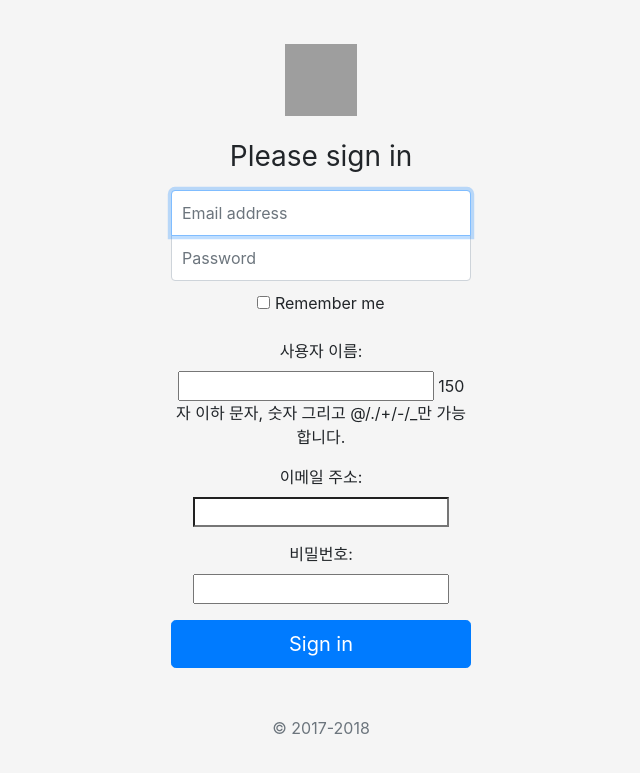
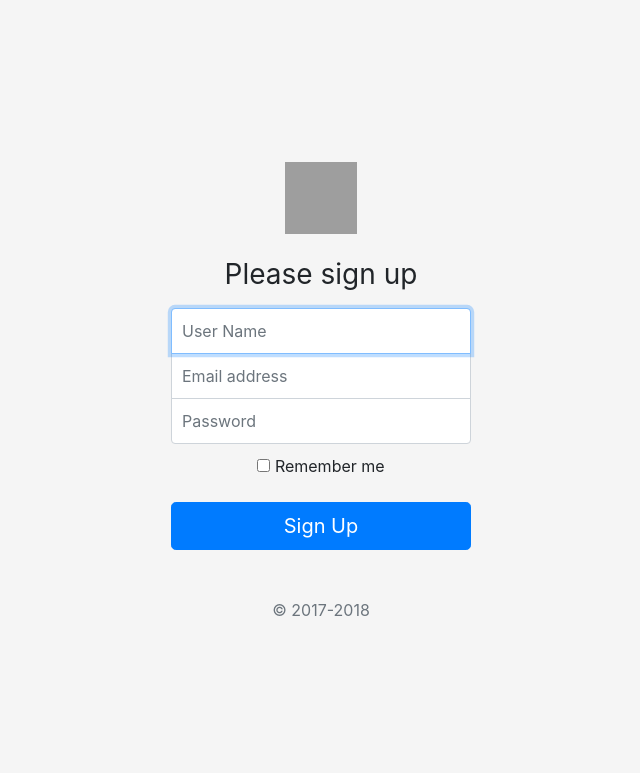
Before and after one commit to GyuhyeokYi/my-first-blog, a Django app: page /join/ in a window 1280 px wide. Shown: the top 773 px of the page, without its empty margins (319-959 px from the left). Run offline with Django 3.2, Linux system fonts and the light colour scheme; some libraries are stand-ins or nearby versions; grey boxes are pictures that could not be loaded.

Commit message:
회원가입가능을 추가함.

```diff
--- a/blog/models.py
+++ b/blog/models.py
@@ -20,6 +20,7 @@ class Post(models.Model):
         return self.title
 
 class UploadFile(models.Model):
+    author = models.ForeignKey('auth.User', on_delete=models.CASCADE)
     title = models.CharField(max_length=200)
     file = models.FileField(null=True)
     upload_date = models.DateTimeField(default=timezone.now)
--- a/blog/static/css/signin.css
+++ b/blog/static/css/signin.css
@@ -37,7 +37,7 @@ body {
 .form-signin .form-control:focus {
   z-index: 2;
 }
-.form-signin input[type="email"] {
+.form-signin input[type="text"] {
   margin-bottom: -1px;
   border-bottom-right-radius: 0;
   border-bottom-left-radius: 0;
@@ -47,3 +47,11 @@ body {
   border-top-left-radius: 0;
   border-top-right-radius: 0;
 }
+
+.form-signin input[type="email"] {
+  margin-bottom: -1px;
+  border-top-left-radius: 0;
+  border-top-right-radius: 0;
+  border-bottom-left-radius: 0;
+  border-bottom-right-radius: 0;
+}
--- a/blog/templates/blog/add_user.html
+++ b/blog/templates/blog/add_user.html
@@ -25,21 +25,26 @@
   </head>
 
   <body class="text-center">
-    <form class="form-signin" mehtod="post">
+    <form class="form-signin" method="POST">
+      {% csrf_token %}
       <img class="mb-4" src="https://getbootstrap.com/assets/brand/bootstrap-solid.svg" alt="" width="72" height="72">
-      <h1 class="h3 mb-3 font-weight-normal">Please sign in</h1>
+
+      <h1 class="h3 mb-3 font-weight-normal">Please sign up</h1>
+      <label for="inputUserName" class="sr-only">User name</label>
+      <input type="text" id="inputUserName" name="username" class="form-control" placeholder="User Name" required autofocus>
+
       <label for="inputEmail" class="sr-only">Email address</label>
-      <input type="email" id="inputEmail" class="form-control" placeholder="Email address" required autofocus>
+      <input type="email" id="inputEmail" name="email" class="form-control" placeholder="Email address" required>
+
       <label for="inputPassword" class="sr-only">Password</label>
-      <input type="password" id="inputPassword" class="form-control" placeholder="Password" required>
+      <input type="password" id="inputPassword" name="password" class="form-control" placeholder="Password" required>
+
       <div class="checkbox mb-3">
         <label>
           <input type="checkbox" value="remember-me"> Remember me
         </label>
       </div>
-      {% csrf_token %}
-      {{ form.as_p }}
-      <button class="btn btn-lg btn-primary btn-block" type="submit">Sign in</button>
+      <button class="btn btn-lg btn-primary btn-block" type="submit">Sign Up</button>
       <p class="mt-5 mb-3 text-muted">&copy; 2017-2018</p>
     </form>
   </body>
--- a/blog/templates/blog/file_list.html
+++ b/blog/templates/blog/file_list.html
@@ -18,6 +18,7 @@
 		<thead>
      		<tr>
         		<th>올린날짜</th>
+            <th>작성자</th>
         		<th>제목</th>
         		<th>파일이름</th>
         		<th>링크</th>
@@ -31,6 +32,7 @@
           <!-- {{ post.upload_date.hour }}:{{post.upload_date.minute}}:{{post.upload_date.second }} -->
           {{ post.upload_date }}
         </td>
+        <td>{{ post.author }}</td>
 				<td>{{ post.title }}</td>
 				<td>{{ post.file.name }}</td>
 				<td><a href="{{ post.file.url }}">다운로드</td>
--- a/blog/templates/blog/login.html
+++ b/blog/templates/blog/login.html
@@ -43,6 +43,10 @@
 
       <!-- {{ form.as_p }} -->
       <button class="btn btn-lg btn-primary btn-block" type="submit">Sign in</button>
+      <hr>
+      <div>
+        Don't have account! <a href="/join">Sign Up Here</a>
+      </div>
       <p class="mt-5 mb-3 text-muted">&copy; 2017-2018</p>
     </form>
   </body>
--- a/blog/templates/blog/post_list.html
+++ b/blog/templates/blog/post_list.html
@@ -18,6 +18,7 @@
     {% for post in posts %}
     <div class="post">
         <p class="date">published: {{ post.published_date }}</p>
+        <p> 작성자: {{ post.author }} </p>
         <h1><a href="{% url 'post_detail' pk=post.pk %}">{{ post.title }}</a></h1>
         <p>{{ post.text|linebreaksbr }}</p>
     </div>
```
Also changed, not shown: blog/migrations/0001_initial.py, 1 other file.
